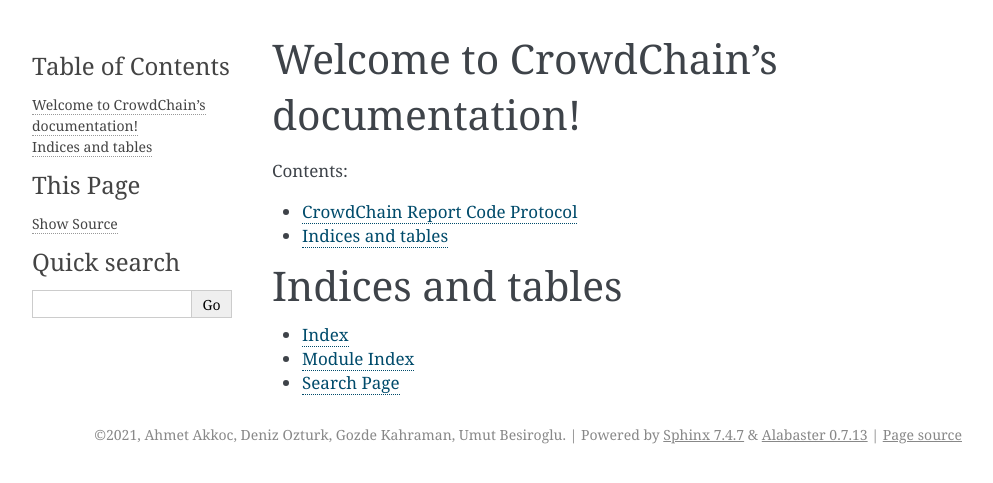
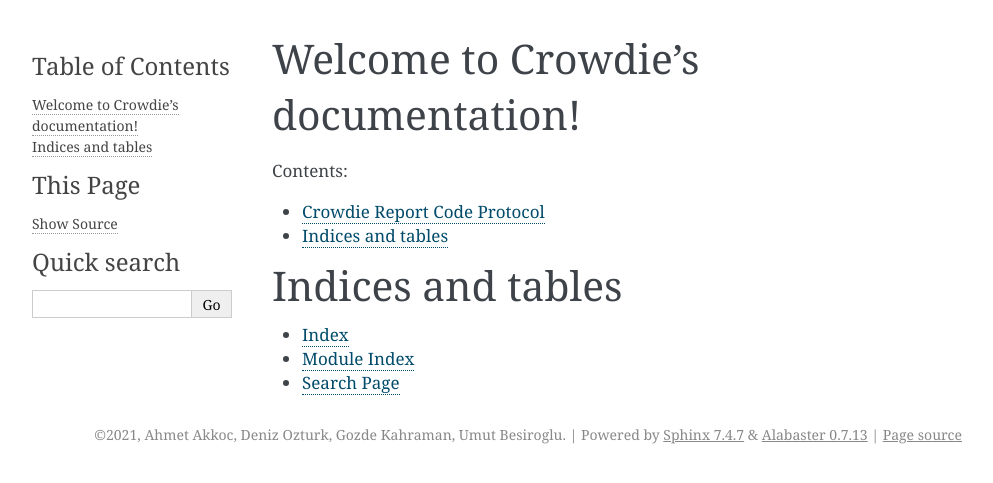
Before and after one commit to Crowdie-Project/Crowdie, a Sphinx documentation site: the page built from docs/source/index.rst, in a window 1280 px wide. Shown: the top 483 px of the page, without its empty margins (148-1141 px from the left). Built offline with Sphinx 7.4.7, drawn with Linux system fonts in a browser that asks for light colours.

Commit message:
Updated all mentions of CrowdChain to Crowdie
(I think)

```diff
--- a/docs/source/codes/codes.rst
+++ b/docs/source/codes/codes.rst
@@ -1,4 +1,4 @@
-CrowdChain Report Code Protocol
+Crowdie Report Code Protocol
 ======================================
 
 WIP
--- a/docs/source/index.rst
+++ b/docs/source/index.rst
@@ -1,9 +1,9 @@
-.. CrowdChain documentation master file, created by
+.. Crowdie documentation master file, created by
    sphinx-quickstart on Thu Apr  1 17:29:04 2021.
    You can adapt this file completely to your liking, but it should at least
    contain the root `toctree` directive.
 
-Welcome to CrowdChain's documentation!
+Welcome to Crowdie's documentation!
 ======================================
 
 .. toctree::
```
Also changed, not shown: README.md (+2 -2 lines), 1 other file.
